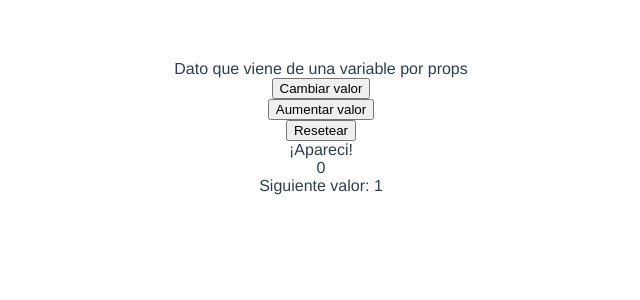
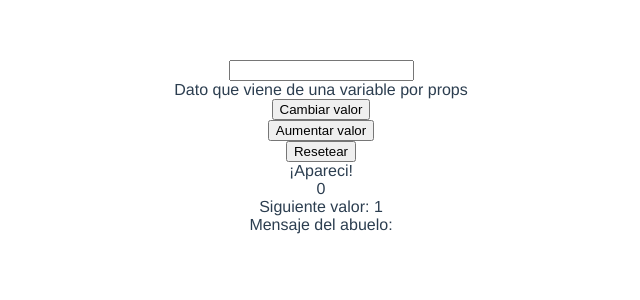
Before and after one commit to Ameth/vue-options, a Vue app: page / in a window 1280 px wide. Shown: the top 300 px of the page, without its empty margins (319-959 px from the left). Built offline with nearby package versions, Linux system fonts and the light colour scheme.

Commit message:
provide-inject

```diff
--- a/src/App.vue
+++ b/src/App.vue
@@ -1,12 +1,18 @@
 <!-- eslint-disable vue/no-parsing-error -->
 <template>
+  <input type="text" name="" id="" v-model="mensaje" />
   <Home :texto="text" />
 </template>
 
 <script setup>
 import Home from "@/components/Home.vue";
+import { provide, ref } from "vue";
 
 const text = "Dato que viene de una variable por props";
+
+const mensaje = ref("");
+
+provide("mensaje", mensaje);
 
 // export default {
 //   name: "App",
--- a/src/components/Home.vue
+++ b/src/components/Home.vue
@@ -7,11 +7,12 @@
     <div v-show="estado">¡Apareci!</div>
     <div>{{ miobj.count }}</div>
     <div>Siguiente valor: {{ proximo }}</div>
+    <div>Mensaje del abuelo: {{ mensaje }}</div>
   </div>
 </template>
 
 <script setup>
-import { ref, reactive, watch, computed } from "vue";
+import { ref, reactive, watch, computed, inject } from "vue";
 
 const props = defineProps({
   texto: String,
@@ -19,6 +20,8 @@ const props = defineProps({
 
 const estado = ref(true);
 const miobj = reactive({ count: 0 });
+
+const mensaje = inject("mensaje", "Mensaje por defecto");
 
 // const proximo = computed(() => miobj.count + 1);
 
```
